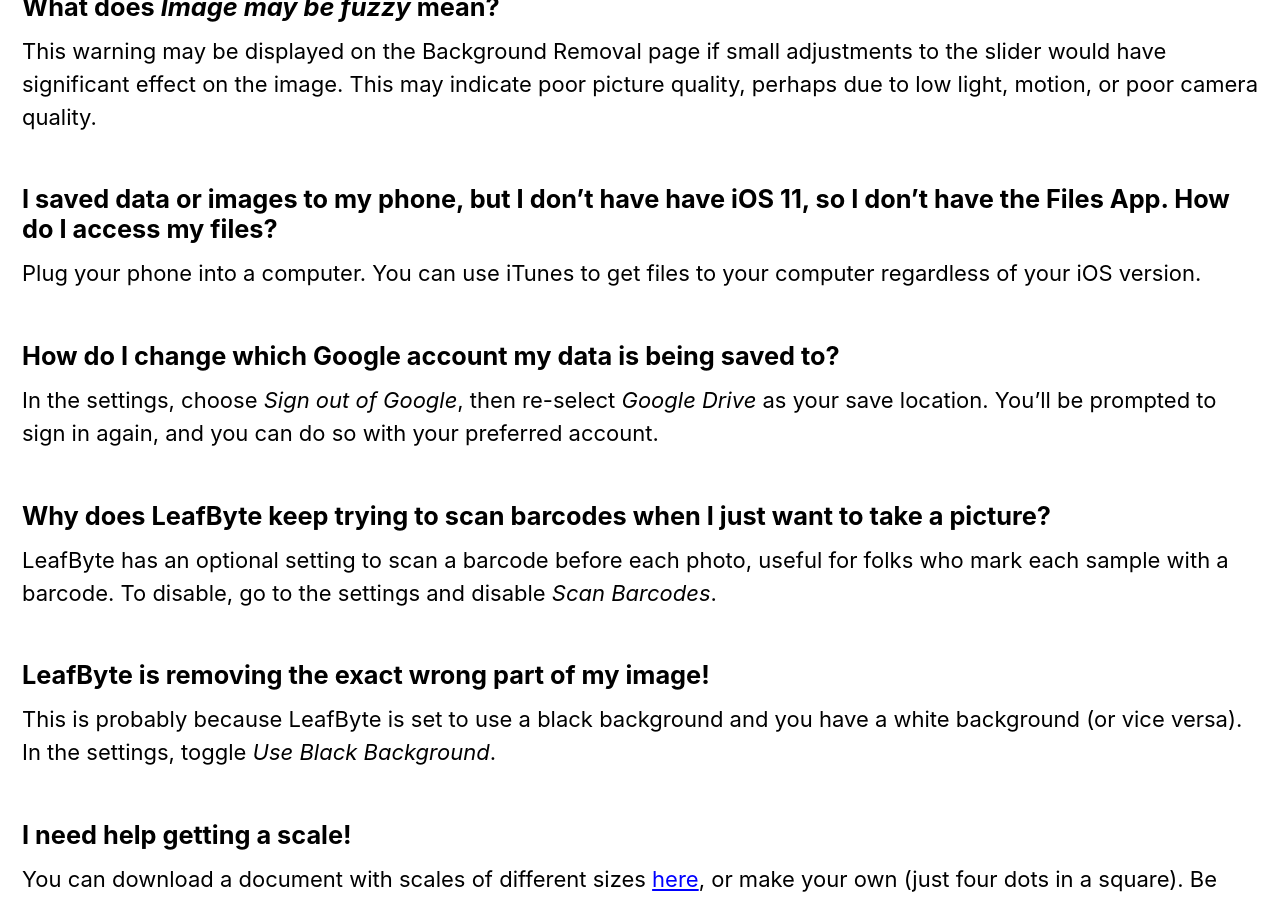
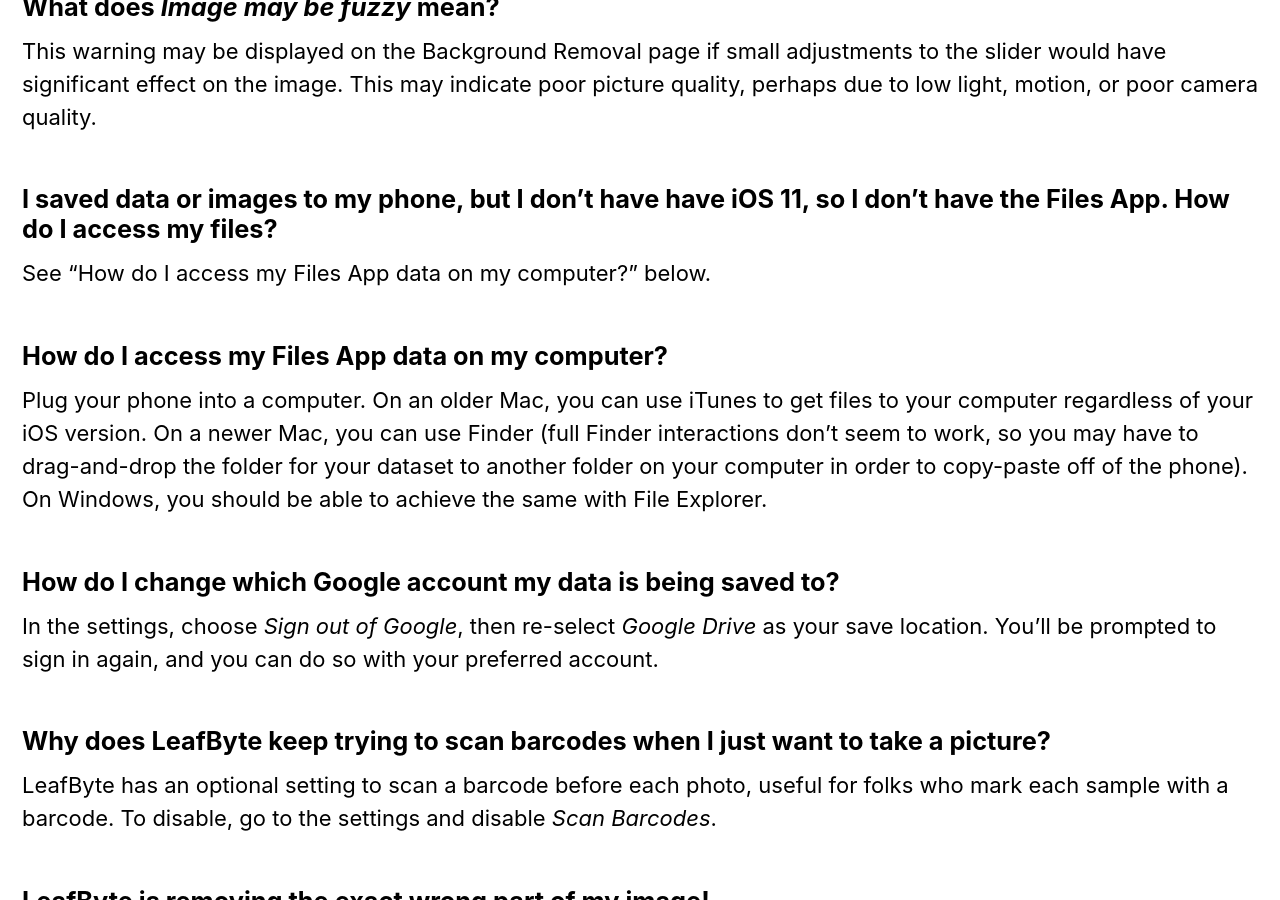
Before and after one commit to Zoegp/zoegp.github.io, a Jekyll site: the page built from leafbyte-faqs.md, in a window 1280 px wide and 900 px high, scrolled down 4734 px. Built offline with Jekyll 4.4.1, drawn with Linux system fonts in a browser that asks for light colours; cached includes are drawn as plain includes; nearby versions of some CDN libraries.

Commit message:
accessing on computer

```diff
--- a/leafbyte-faqs.md
+++ b/leafbyte-faqs.md
@@ -84,7 +84,10 @@
 This warning may be displayed on the Background Removal page if small adjustments to the slider would have significant effect on the image. This may indicate poor picture quality, perhaps due to low light, motion, or poor camera quality.
 
 ##### I saved data or images to my phone, but I don't have have iOS 11, so I don't have the Files App. How do I access my files?
-Plug your phone into a computer. You can use iTunes to get files to your computer regardless of your iOS version.
+See "How do I access my Files App data on my computer?" below.
+
+##### How do I access my Files App data on my computer?
+Plug your phone into a computer. On an older Mac, you can use iTunes to get files to your computer regardless of your iOS version. On a newer Mac, you can use Finder (full Finder interactions don't seem to work, so you may have to drag-and-drop the folder for your dataset to another folder on your computer in order to copy-paste off of the phone). On Windows, you should be able to achieve the same with File Explorer.
 
 ##### How do I change which Google account my data is being saved to?
 In the settings, choose *Sign out of Google*, then re-select *Google Drive* as your save location. You'll be prompted to sign in again, and you can do so with your preferred account.
```
